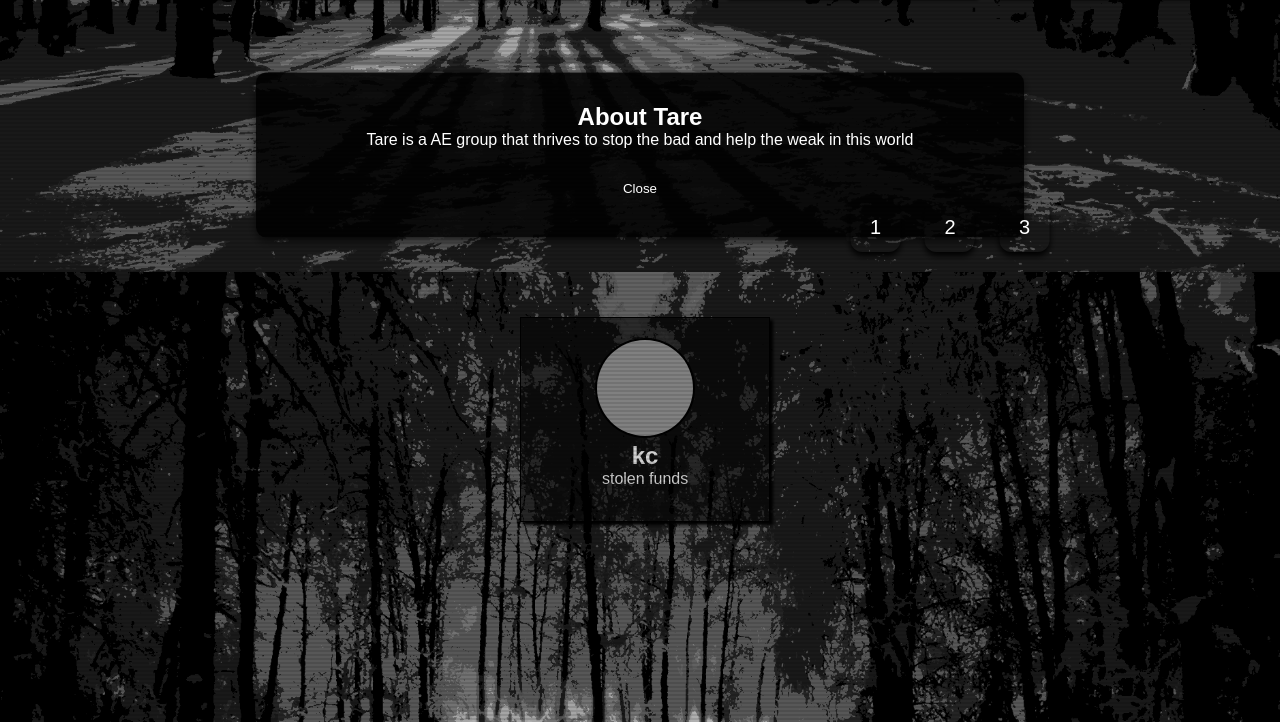
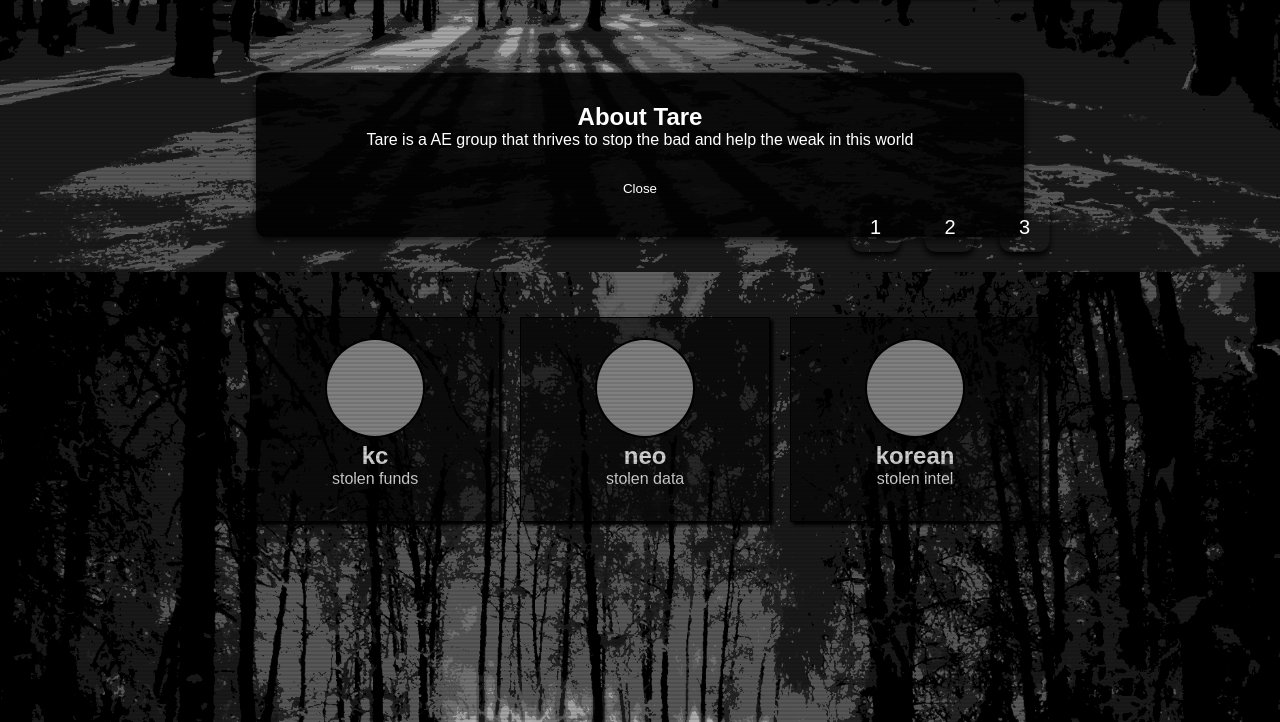
Before and after one commit to fivemserset/fewdw, a plain HTML site: page index.html in a window 1280 px wide. Shown: the part 528-1250 px from the top of the page. Drawn offline with Linux system fonts and the light colour scheme; grey boxes are pictures that could not be loaded; a web font is replaced by a local one.

Commit message:
Update index.html

```diff
--- a/index.html
+++ b/index.html
@@ -328,6 +328,16 @@
                 <h2>kc</h2>
                 <p>stolen funds</p>
             </div>
+             <div class="member-box">
+                <img src="https://i.pinimg.com/236x/06/f4/e2/06f4e292a4dbe804107c6bf6f6616bda.jpg" alt="Profile Picture">
+                <h2>neo</h2>
+                <p>stolen data</p>
+            </div>
+              <div class="member-box">
+                <img src="https://cdn.pfps.gg/pfps/5235-dark-boy.png" alt="Profile Picture">
+                <h2>korean</h2>
+                <p>stolen intel</p>
+            </div>
             <div class="content">
                 <h2 class="title">🤡</h2>
             </div>
```
